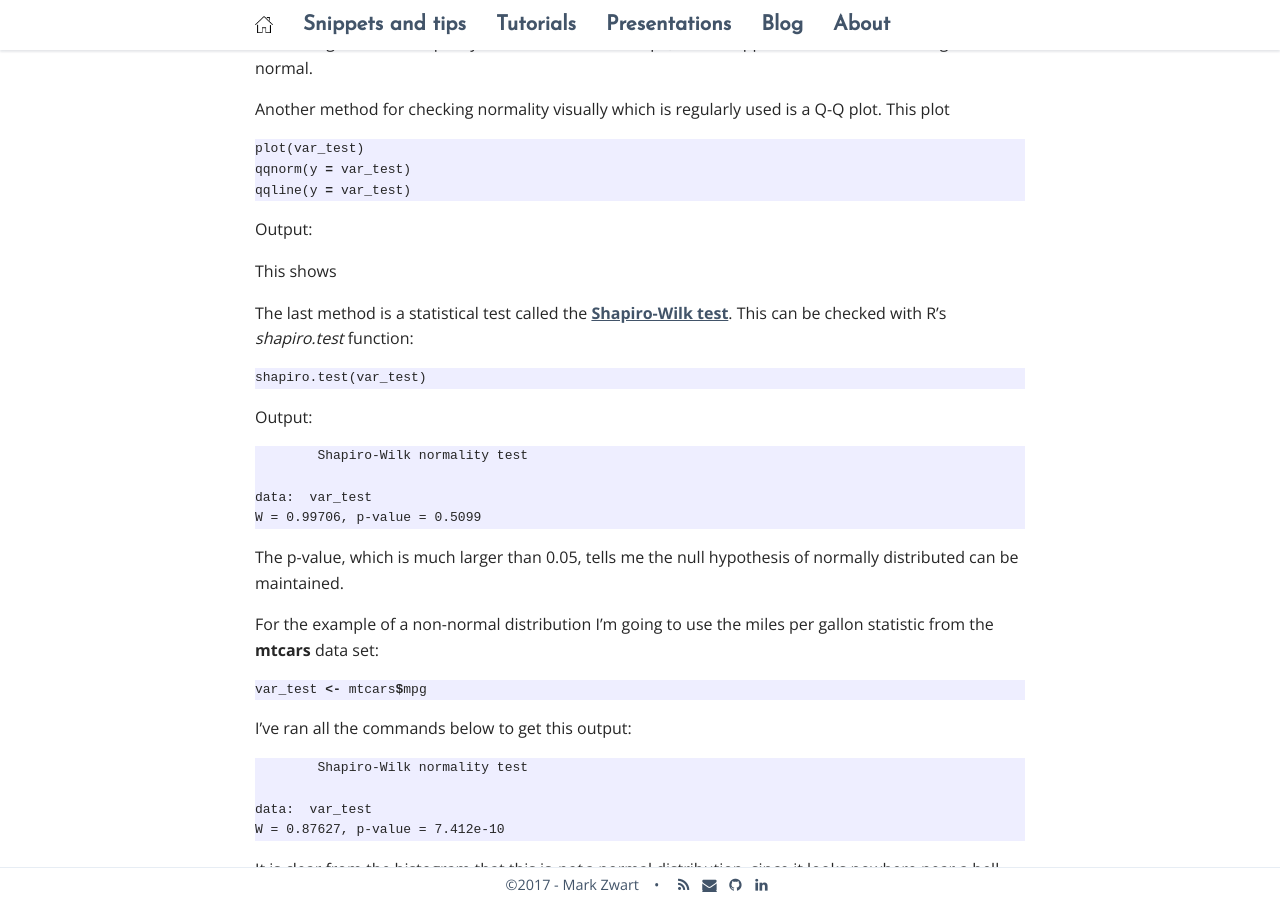
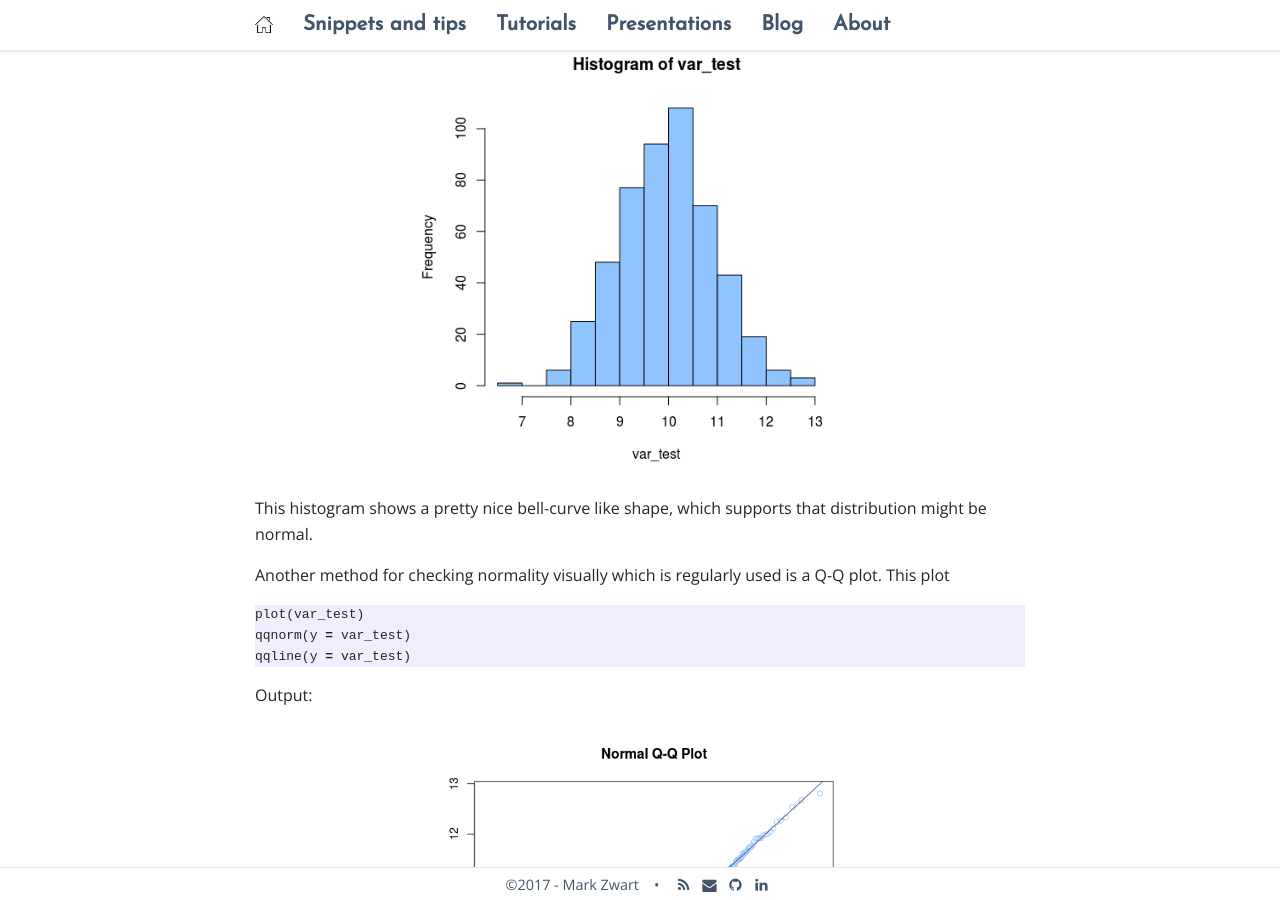
Before and after one commit to mark-me/mark-me.github.io, a Jekyll site: the page built from _pages/tutorials/statistical-tests/statistical-tests-gaussian.md, in a window 1280 px wide and 900 px high, scrolled down 1478 px. Built offline with Jekyll 4.4.1, drawn with Linux system fonts in a browser that asks for light colours; nearby versions of some CDN libraries; comment, search, counter and statistics services are not loaded.

Commit message:
Update statistical-tests-gaussian.md

````diff
--- a/_pages/tutorials/statistical-tests/statistical-tests-gaussian.md
+++ b/_pages/tutorials/statistical-tests/statistical-tests-gaussian.md
@@ -42,6 +42,10 @@
 ```
 Output:
 
+{:refdef: style="text-align: center;"}
+<img src="/_pages/tutorials/statistical-tests/histogram-normal.png" alt="Image text" width="444" height="450" align="middle"/>
+{: refdef}
+
 This histogram shows a pretty nice bell-curve like shape, which supports that distribution might be normal.
 
 Another method for checking normality visually which is regularly used is a Q-Q plot. This plot
@@ -52,7 +56,11 @@
 ```
 Output:
 
-This shows
+{:refdef: style="text-align: center;"}
+<img src="/_pages/tutorials/statistical-tests/qq-plot-normal.png" alt="Image text" width="444" height="450" align="middle"/>
+{: refdef}
+
+The Q-Q plot
 
 The last method is a statistical test called the [Shapiro-Wilk test](https://en.wikipedia.org/wiki/Shapiro%E2%80%93Wilk_test). This can be checked with R's _shapiro.test_ function:
 ```r
@@ -72,6 +80,14 @@
 var_test <- mtcars$mpg
 ```
 I've ran all the commands below to get this output:
+
+{:refdef: style="text-align: center;"}
+<img src="/_pages/tutorials/statistical-tests/histogram-non-normal.png" alt="Image text" width="444" height="450" align="middle"/>
+{: refdef}
+
+{:refdef: style="text-align: center;"}
+<img src="/_pages/tutorials/statistical-tests/qq-plot-non-normal.png" alt="Image text" width="444" height="450" align="middle"/>
+{: refdef}
 
 ```
 	Shapiro-Wilk normality test
````
